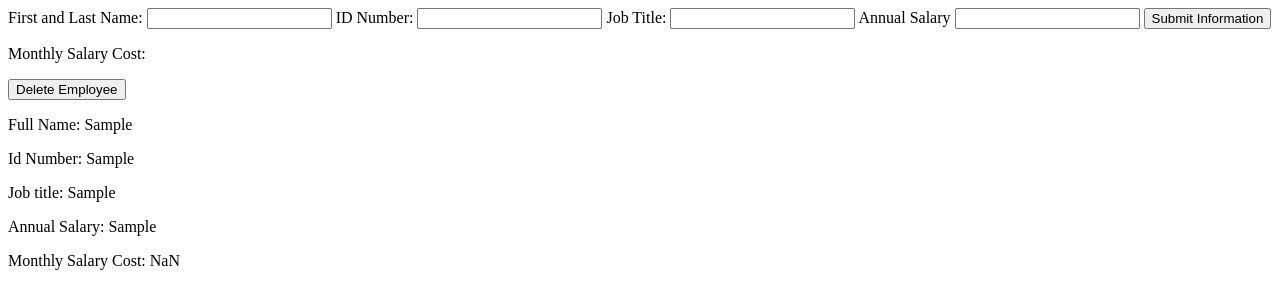
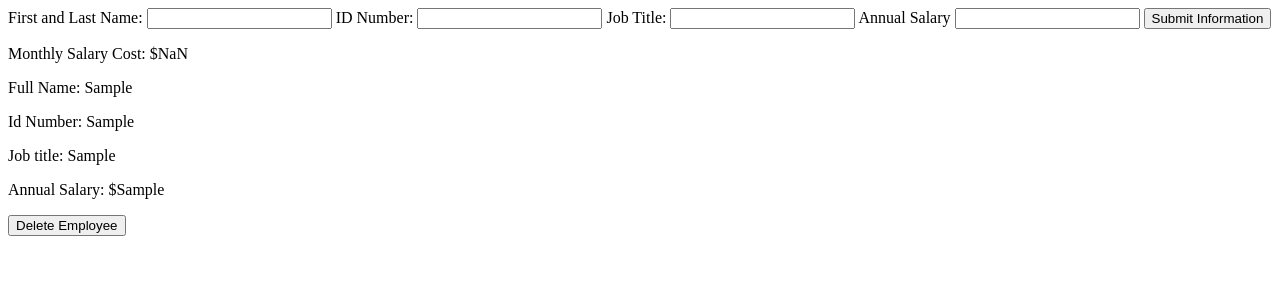
Before and after one commit to atousley/prime_weekend_01, a plain HTML site: page index.html in a window 1280 px wide. Both pictures are taken after typing "Sample", "Sample", "Sample", "Sample" into the empty fields and a click on the input "Submit Information". Drawn offline with Linux system fonts and the light colour scheme.

Commit message:
working pro mode

```diff
--- a/app.js
+++ b/app.js
@@ -1,6 +1,7 @@
 $(document).ready(function(){
 
 	var totalSal = 0;
+	var empArray = [];
 
 	$('#empInfo').on('submit', function(event){
 		event.preventDefault();
@@ -11,26 +12,43 @@ $(document).ready(function(){
 			results[field.name] = field.value;
 		});
 
+		totalSal = totalSal + parseInt(results.annualSal / 12);
+		$('#total').replaceWith('<span id="total">' + '$' + totalSal + '</span>');
+		// Math.round(parseFloat()) this;
+
+		empArray.push(results, totalSal);
+
 		$('#empInfo').find('input[type=text]').val('');
+		$('#empInfo').focus('#empInfo.fullName');
 		appendDom(results);
+	});
 
+	$('#container').on('click', '.deleteButton', function() {
+			var index = $(this).data().id;
+			var employee = empArray[index];
+
+			totalSal -= Math.round(employee.annualSal /12);
+			totalSal = parseFloat(totalSal);
+			updateSalary(totalSal);
+
+			$(this).parent().remove();
 	});
+
+	function updateSalary(salary) {
+		$('#total').text('$' + salary);
+	}
 
 	function appendDom(answers){
 		$('#container').append('<div></div>');
 		var $elements = $('#container').children().last();
-		totalSal = totalSal + parseInt(answers.annualSal / 12);
 
 		$elements.append('<p>' + 'Full Name:' + ' ' + answers.fullName + '</p>');
 		$elements.append('<p>' + 'Id Number:' + ' ' + answers.idNum + '</p>');
 		$elements.append('<p>' + 'Job title:' + ' ' + answers.title + '</p>');
-		$elements.append('<p>' + 'Annual Salary:' + ' ' + answers.annualSal + '</p>');
-		$elements.append('<p>' + 'Monthly Salary Cost:' + ' ' + totalSal + '</p>');
-
-		// $('#container').find('span').val('indivSal');
+		$elements.append('<p>' + 'Annual Salary:' + ' $' + answers.annualSal + '</p>');
+		$elements.append('<button class="deleteButton" data-id="' + (empArray.length - 1) + '">Delete Employee</button>');
 	}
 
-	$('#deleteButton').on('click', function(){
-		$('#container').children().last().remove();
-	});
 });
+
+//  id="employee' + answers.idNum + '"
--- a/index.html
+++ b/index.html
@@ -17,8 +17,7 @@
 		<input type="text" id="annualSal" name="annualSal" />
 		<input type="submit" value="Submit Information" />
 	</form>
-	<p class ="total">Monthly Salary Cost: <span></span></p>
-	<button id="deleteButton">Delete Employee</button>
+	<p>Monthly Salary Cost: <span id="total"></span></p>
 </div>
 <div id="container">
 </div>
```
